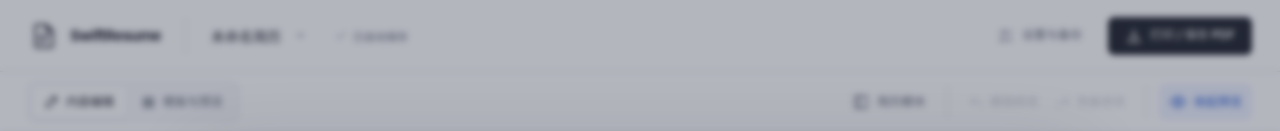
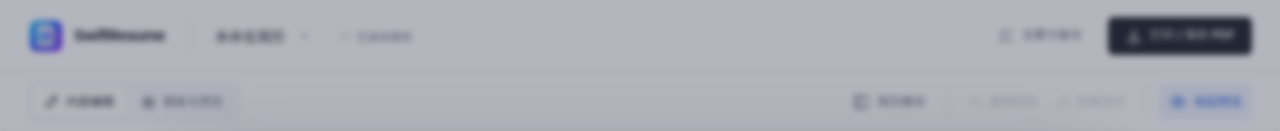
Before and after one commit to Always1010/SwiftResume, a React (Vite) app: page / in a window 1280 px wide. Shown: the top 131 px of the page. Built offline with nearby package versions, Linux system fonts and the light colour scheme; a web font is replaced by a local one.

Commit message:
fix: 顶部品牌标识复用扩展原有图标

```diff
--- a/src/components/AppIcon.tsx
+++ b/src/components/AppIcon.tsx
@@ -32,5 +32,5 @@ export function AppIcon({ name, className = "", style }: { name: AppIconName; cl
 }
 
 export function BrandMark() {
-  return <span className="brand-mark" aria-hidden="true"><AppIcon name="document" /></span>;
+  return <img className="brand-mark" src="./icons/icon128.png" width="36" height="36" alt="" aria-hidden="true" draggable={false} />;
 }
--- a/src/interface.css
+++ b/src/interface.css
@@ -68,8 +68,7 @@
   .workspace-topbar { min-height: 72px; gap: 24px; padding: 14px 28px; border-color: var(--ui-border); background: white; box-shadow: none; }
   .workspace-topbar .brand { gap: 10px; padding-right: 24px; border-right: 1px solid var(--ui-border); }
   .workspace-topbar .brand strong { color: var(--ui-text); font-size: 15px; letter-spacing: -.5px; font-weight: 700; }
-  .brand-mark { display: inline-grid; place-items: center; flex: none; width: 32px; height: 36px; border: 0; border-radius: 0; color: var(--ui-ink); background: transparent; }
-  .brand-mark .app-icon { width: 30px; height: 30px; stroke-width: 1.5; }
+  .brand-mark { display: block; flex: none; width: 36px; height: 36px; object-fit: contain; border: 0; border-radius: 0; background: transparent; }
   .current-document { gap: 15px; }
   .document-switcher { gap: 12px; max-width: 390px; padding: 8px 10px; margin-left: -10px; border: 1px solid transparent; border-radius: var(--ui-radius); color: var(--ui-text); font-size: 14px; font-weight: 600; }
   .document-switcher:hover, .document-switcher[aria-expanded="true"] { border-color: var(--ui-border); background: var(--ui-subtle); }
```
Also changed, not shown: 1 other file (tests, documents, lock files or other folders).
